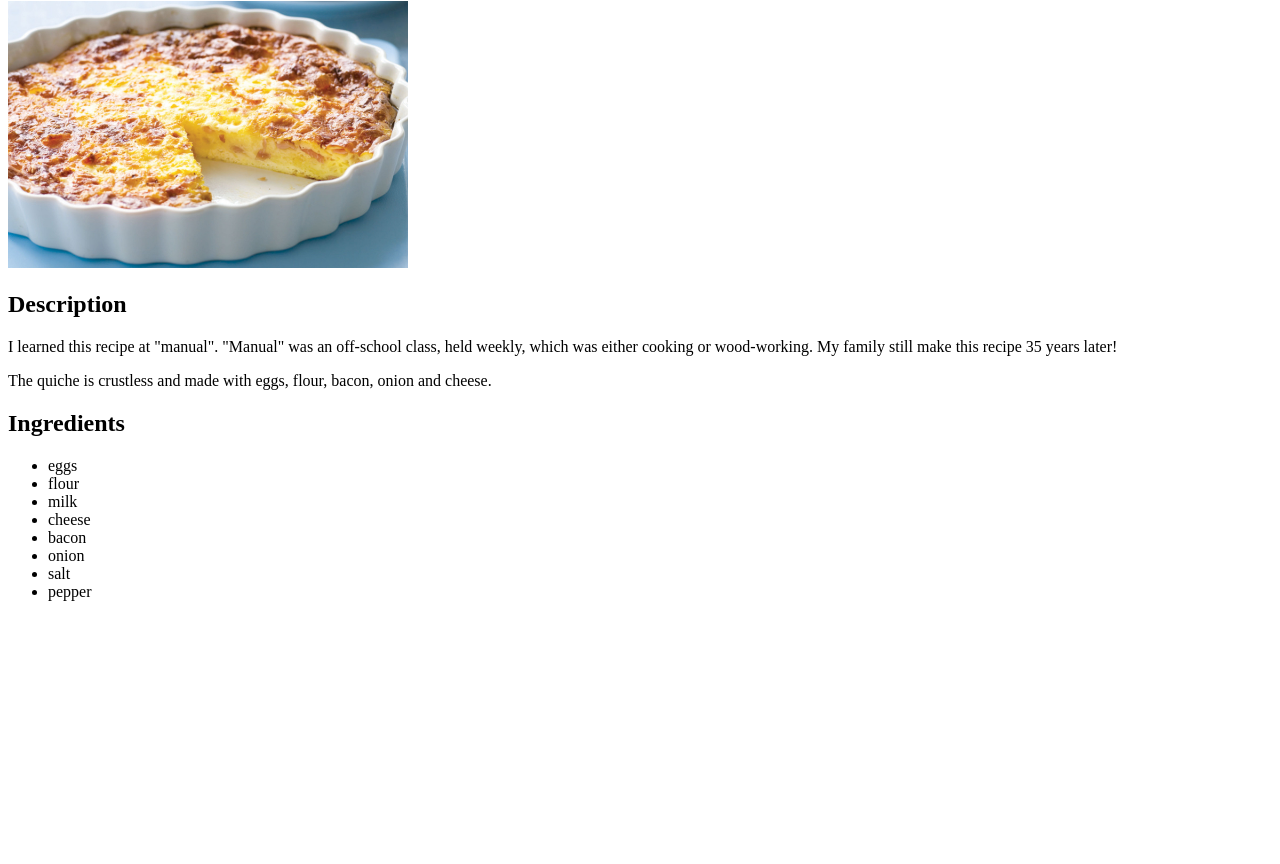
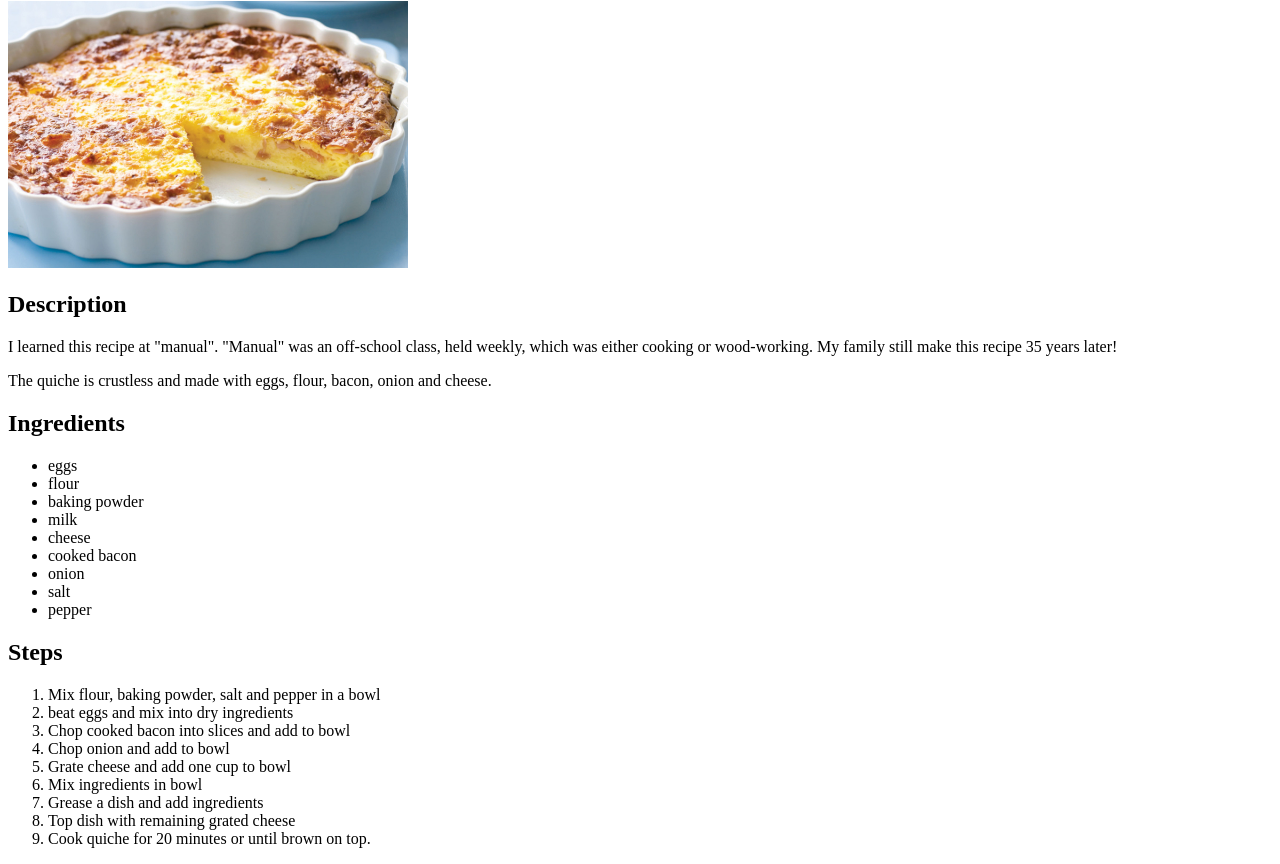
Before and after one commit to NPartridge/odin-recipes, a plain HTML site: page recipes/quiche.html in a window 1280 px wide. Shown: the part 79-943 px from the top of the page. Before the commit the page ends 800 px from the top, so only its background shows below. Drawn offline with Linux system fonts and the light colour scheme.

Commit message:
Add steps to quiche recipe

```diff
--- a/recipes/quiche.html
+++ b/recipes/quiche.html
@@ -15,12 +15,25 @@
     <ul>
         <li>eggs</li>
         <li>flour</li>
+        <li>baking powder</li>
         <li>milk</li>
         <li>cheese</li>
-        <li>bacon</li>
+        <li>cooked bacon</li>
         <li>onion</li>
         <li>salt</li>
         <li>pepper</li>
     </ul>
+    <h2>Steps</h2>
+    <ol>
+        <li>Mix flour, baking powder, salt and pepper in a bowl</li>
+        <li>beat eggs and mix into dry ingredients</li>
+        <li>Chop cooked bacon into slices and add to bowl</li>
+        <li>Chop onion and add to bowl</li>
+        <li>Grate cheese and add one cup to bowl</li>
+        <li>Mix ingredients in bowl</li>
+        <li>Grease a dish and add ingredients</li>
+        <li>Top dish with remaining grated cheese</li>
+        <li>Cook quiche for 20 minutes or until brown on top.</li>
+    </ol>
 </body>
 </html>
```
